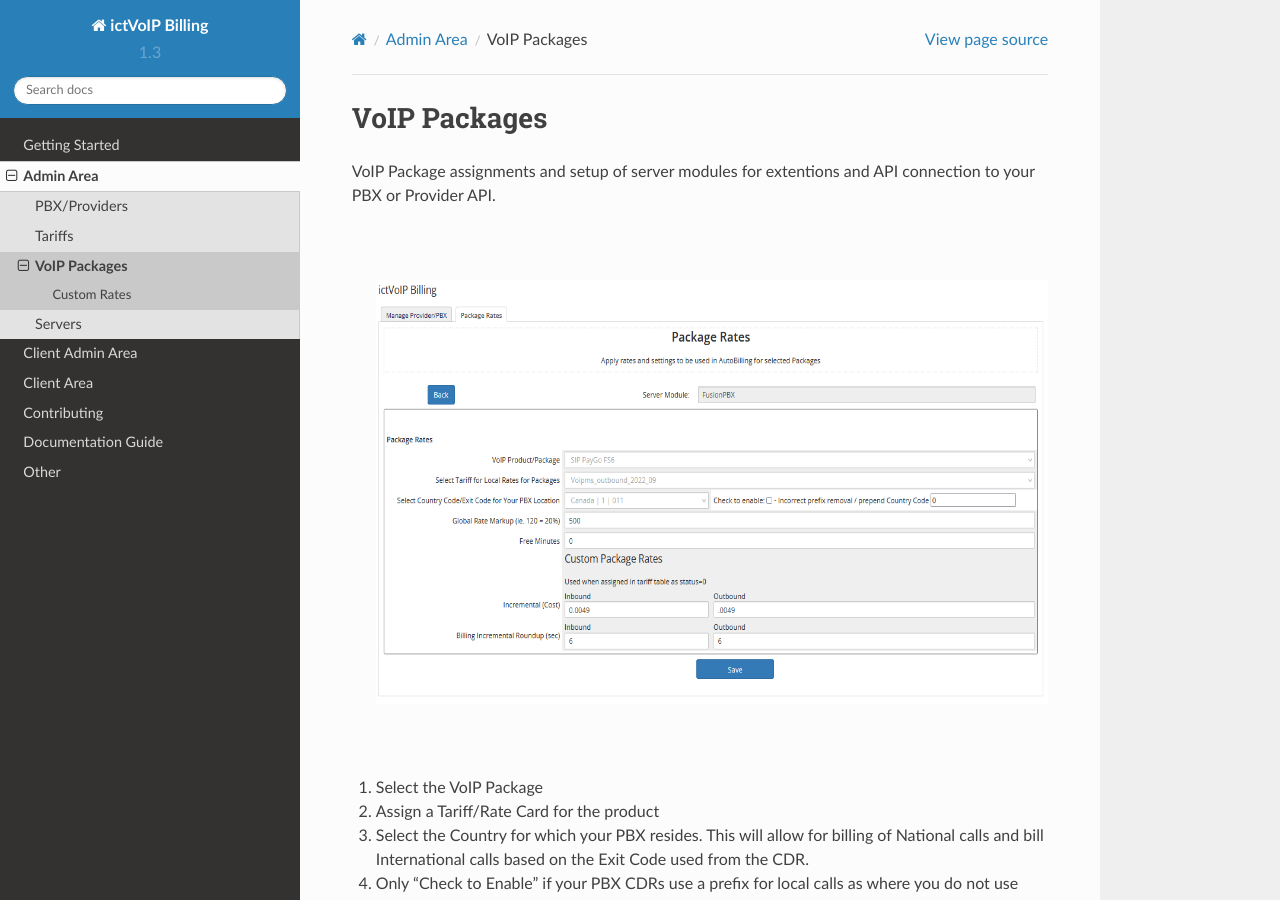
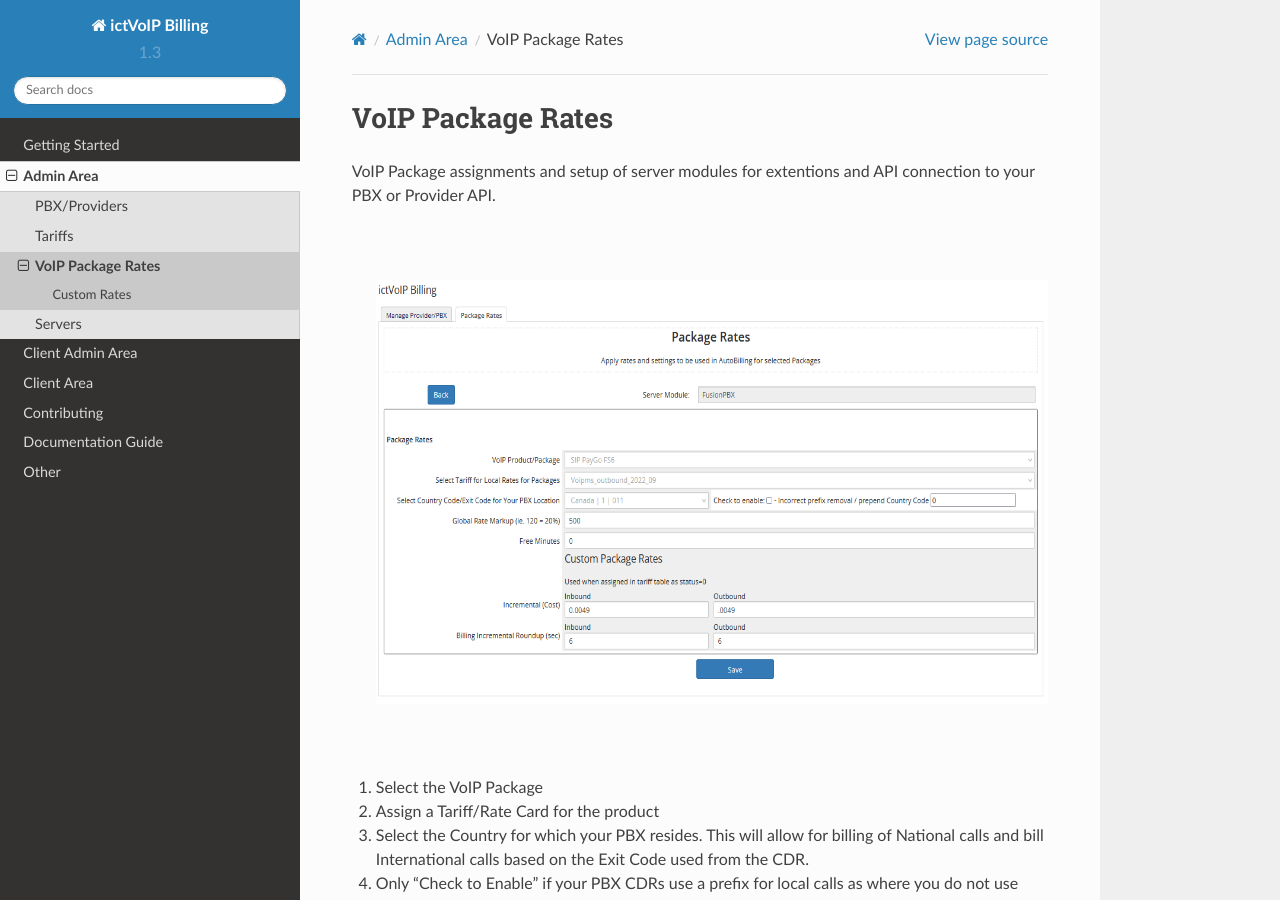
Before and after one commit to ictvoip/ictvoip-docs, a Sphinx documentation site: the page built from docs/source/admin/packages.rst, in a window 1280 px wide and 900 px high. Built offline with Sphinx 7.4.7 and the Read the Docs theme 2.0.0, drawn with Linux system fonts in a browser that asks for light colours; pages that are not in the unit, such as notebooks, are missing from menus.

Commit message:
Update packages.rst

```diff
--- a/docs/source/admin/packages.rst
+++ b/docs/source/admin/packages.rst
@@ -1,6 +1,6 @@
-***************
-VoIP Packages
-***************
+********************
+VoIP Package Rates
+********************
 
 VoIP Package assignments and setup of server modules for extentions and API connection to your PBX or Provider API.
 
```
